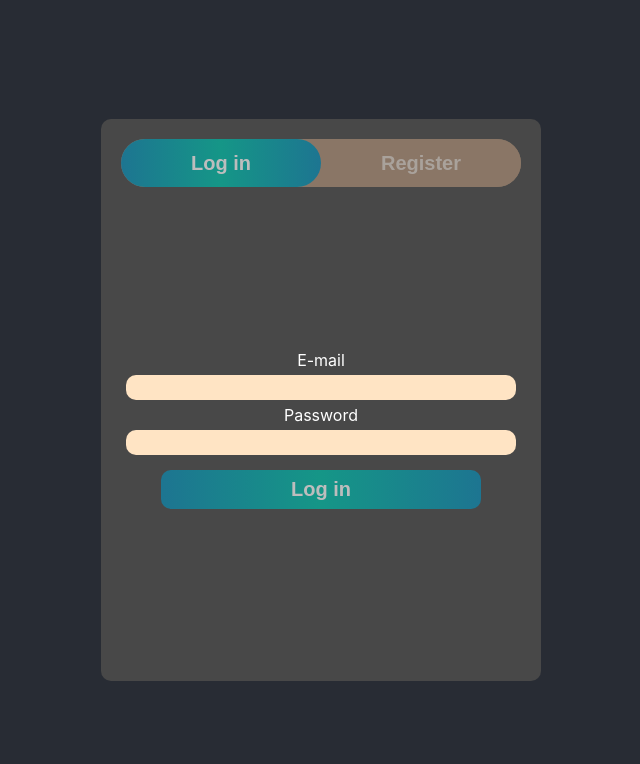
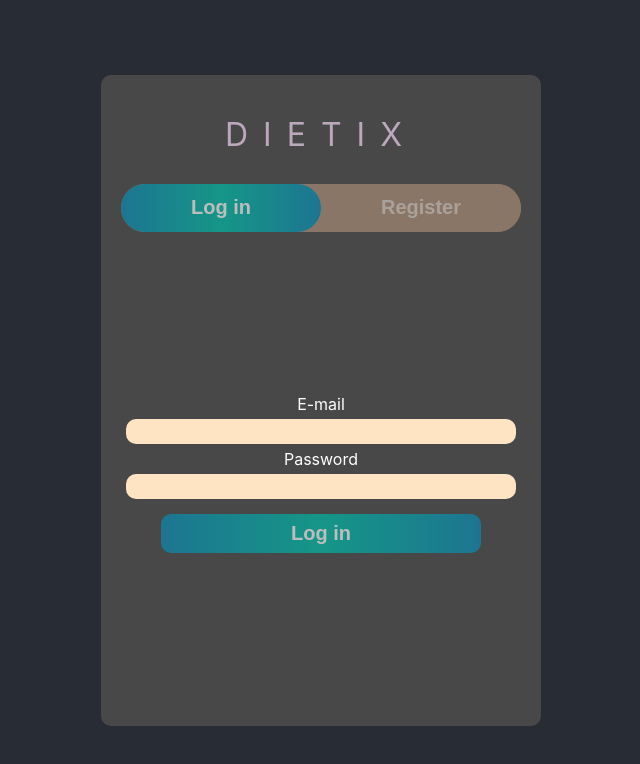
Before and after one commit to marcinmiz/DietManagementApp, a React (Create React App) app in the folder frontend/: page / in a window 1280 px wide. Shown: the top 764 px of the page, without its empty margins (339-979 px from the left). Built offline with nearby package versions, Linux system fonts and the light colour scheme.

Commit message:
Append logo with logo class style to authentication page, change Dashboard name to UserDashboard

```diff
--- a/frontend/src/App.css
+++ b/frontend/src/App.css
@@ -85,3 +85,15 @@
     color: #bdbdbd;
     border-radius: 50px;
 }
+
+.logo {
+  width: 58%;
+  margin-left: auto;
+  margin-right: auto;
+  margin-bottom: 10px;
+  padding: 5%;
+  font-size: xx-large;
+  /*color: rgba(210, 180, 140, 0.76);*/
+  color: rgba(216, 191, 216, 0.81);
+  letter-spacing: 15px;
+}
--- a/frontend/src/components/App.js
+++ b/frontend/src/components/App.js
@@ -2,7 +2,7 @@ import React, {Component}  from 'react';
 import '../App.css';
 import {BrowserRouter, Switch, Route} from "react-router-dom";
 import Authentication from "./Authentication";
-import Dashboard from "./Dashboard";
+import UserDashboard from "./UserDashboard";
 export default class App extends Component{
     constructor() {
         super();
@@ -28,7 +28,7 @@ export default class App extends Component{
                           exact
                           path={"/dashboard"}
                           render={props => (
-                              <Dashboard {...props} loggedInStatus={this.state.loggedInStatus}/>
+                              <UserDashboard {...props} loggedInStatus={this.state.loggedInStatus}/>
                           )}
                       />
                   </Switch>
--- a/frontend/src/components/Authentication.js
+++ b/frontend/src/components/Authentication.js
@@ -43,6 +43,9 @@ export default class Authentication extends Component {
         if (this.state.mode === "register") {
             return <div className="container">
                 <div className="card auth_card">
+                    <div className="logo">
+                        DIETIX
+                    </div>
                     <div className="tabs_area">
                         <button
                             type="button"
@@ -120,6 +123,9 @@ export default class Authentication extends Component {
         } else {
           return <div className="container">
               <div className="card auth_card">
+                  <div className="logo">
+                      DIETIX
+                  </div>
                   <div className="tabs_area">
                       <button
                           type="button"
--- a/frontend/src/components/Dashboard.js
+++ b/frontend/src/components/UserDashboard.js
@@ -1,6 +1,6 @@
 import React, {Component} from 'react'
 
-export default class Dashboard extends Component {
+export default class UserDashboard extends Component {
     constructor(props) {
         super(props);
     }
```
